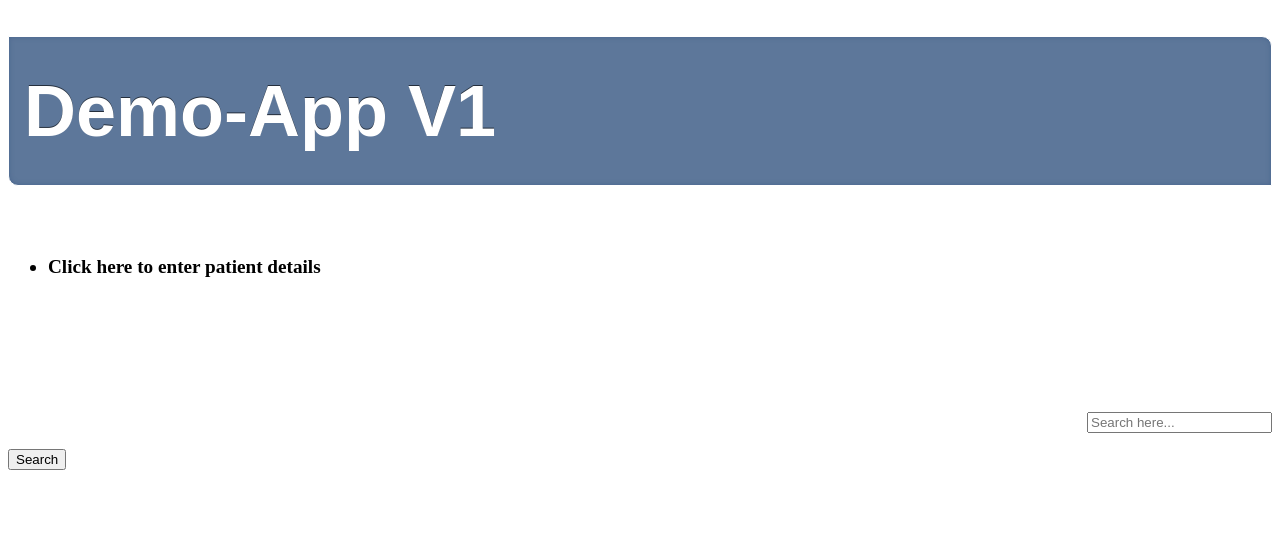
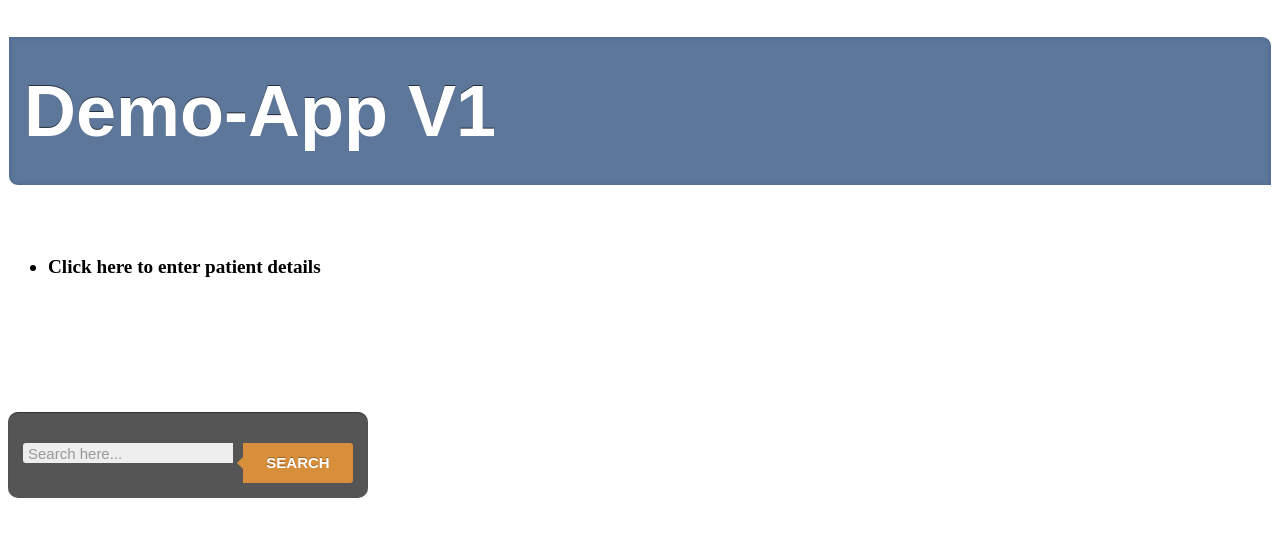
Before and after one commit to SanaJahan/demo-app, a website: page UI/index.html in a window 1280 px wide. Drawn offline with nearby package versions, Linux system fonts and the light colour scheme; no server answers; a web font is replaced by a local one.

```diff
--- a/UI/index.html
+++ b/UI/index.html
@@ -30,10 +30,10 @@
            <div id="app-heading"><header><h1 align = "left">Demo-App V1</h1></header></div><br/><br/>
            <ul><li style="font-family: Baloo Tamma;font-size: 1.2em"><b><a href="/newUser"> Click here to enter patient details</a></b></li>
            </ul><br>
-           <div id="button_box2">
-            <form id="form-wrapper-2 cf">
-            <p align = "right"><input type="text" id="search_name" name="search" placeholder="Search here..." required></p>
-            <button type="submit" id="search_button">Search</button>
+           <div class="button_box2">
+            <form   class="form-wrapper-2 cf">
+            <p align = "right"><input type="text" id="search_name" name="search" placeholder="Search here..." required>
+            <button type="submit" id="search_button">Search</button></p>
             </form></div>
             <br>
             <div id="list" name="listname">
--- a/UI/style.css
+++ b/UI/style.css
@@ -1,22 +1,22 @@
 /* search box */
 
-#button_box2 {
+.button_box2 {
 margin:100px auto;
 }
 /*-------------------------------------*/
-#cf:before, .cf:after{
+.cf:before, .cf:after{
 content:"";
 display:table;
 }
-#cf:after{
+.cf:after{
 clear:both;
 }
-#cf{
+.cf{
 zoom:1;
 }
 /*-------------------------------------*/
 
-#form-wrapper-2 {
+.form-wrapper-2 {
 width: 330px;
 padding: 15px;
 background: #555;
@@ -27,7 +27,7 @@
 -webkit-box-shadow: 0 1px 1px rgba(0,0,0,.4) inset, 0 1px 0 rgba(255,255,255,.2);
 box-shadow: 0 1px 1px rgba(0,0,0,.4) inset, 0 1px 0 rgba(255,255,255,.2);
 }
-#form-wrapper-2 input {
+.form-wrapper-2 input {
 width: 210px;
 height: 20px;
 padding: 10px 5px;
@@ -39,29 +39,29 @@
 -webkit-border-radius: 3px 0 0 3px;
 border-radius: 3px 0 0 3px;
 }
-#form-wrapper-2 input:focus {
+.form-wrapper-2 input:focus {
 outline: 0;
 background: #fff;
 -moz-box-shadow: 0 0 2px rgba(0,0,0,.8) inset;
 -webkit-box-shadow: 0 0 2px rgba(0,0,0,.8) inset;
 box-shadow: 0 0 2px rgba(0,0,0,.8) inset;
 }
-#form-wrapper-2 input::-webkit-input-placeholder {
+.form-wrapper-2 input::-webkit-input-placeholder {
+color: #999;
+font-weight: normal;
+.font-style: italic;
+}
+.form-wrapper-2 input:-moz-placeholder {
 color: #999;
 font-weight: normal;
 font-style: italic;
 }
-#form-wrapper-2 input:-moz-placeholder {
+.form-wrapper-2 input:-ms-input-placeholder {
 color: #999;
 font-weight: normal;
 font-style: italic;
 }
-#form-wrapper-2 input:-ms-input-placeholder {
-color: #999;
-font-weight: normal;
-font-style: italic;
-}
-#form-wrapper-2 button {
+.form-wrapper-2 button {
 overflow: visible;
 position: relative;
 float: right;
@@ -79,14 +79,14 @@
 border-radius: 0 3px 3px 0;
 text-shadow: 0 -1px 0 rgba(0, 0 ,0, .3);
 }
-#form-wrapper-2 button:hover{
+.form-wrapper-2 button:hover{
 background: #FA8807;
 }
-#form-wrapper-2 button:active,
-#form-wrapper-2 button:focus{
+.form-wrapper-2 button:active,
+.form-wrapper-2 button:focus{
 background: #c42f2f;
 }
-#form-wrapper-2 button:before {
+.form-wrapper-2 button:before {
 content: '';
 position: absolute;
 border-width: 8px 8px 8px 0;
@@ -95,13 +95,13 @@
 top: 12px;
 left: -6px;
 }
-#form-wrapper-2 button:hover:before{
+.form-wrapper-2 button:hover:before{
 border-right-color: #FA8807;
 }
-#form-wrapper-2 button:focus:before{
+.form-wrapper-2 button:focus:before{
 border-right-color: #c42f2f;
 }
-#form-wrapper-2 button::-moz-focus-inner {
+.form-wrapper-2 button::-moz-focus-inner {
 border: 0;
 padding: 0;
 }
```
